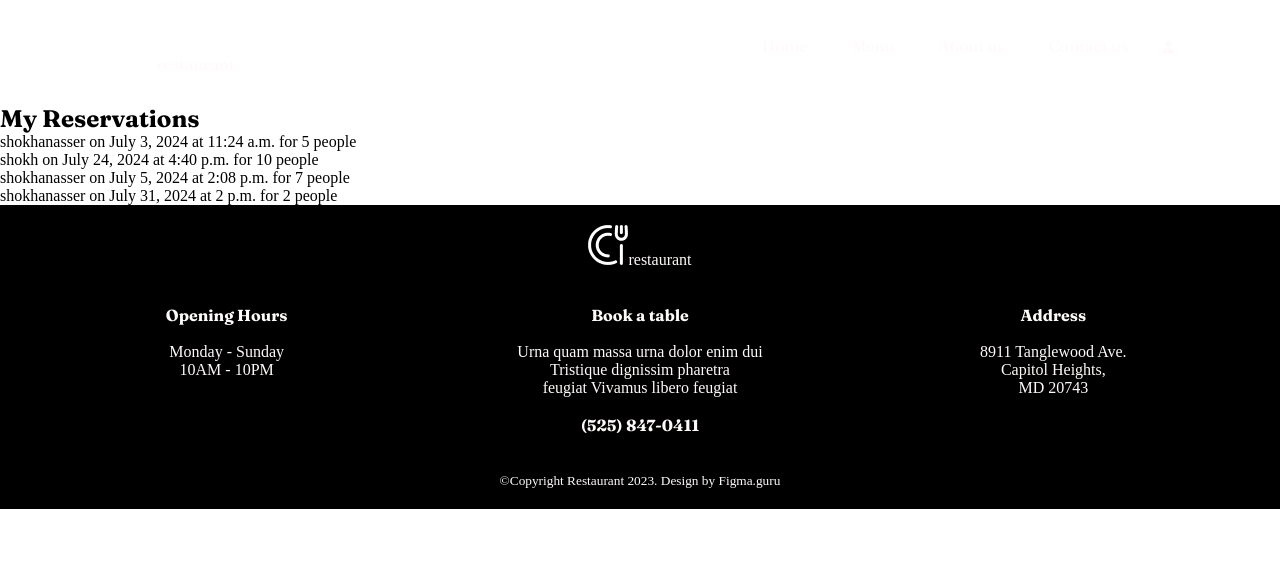
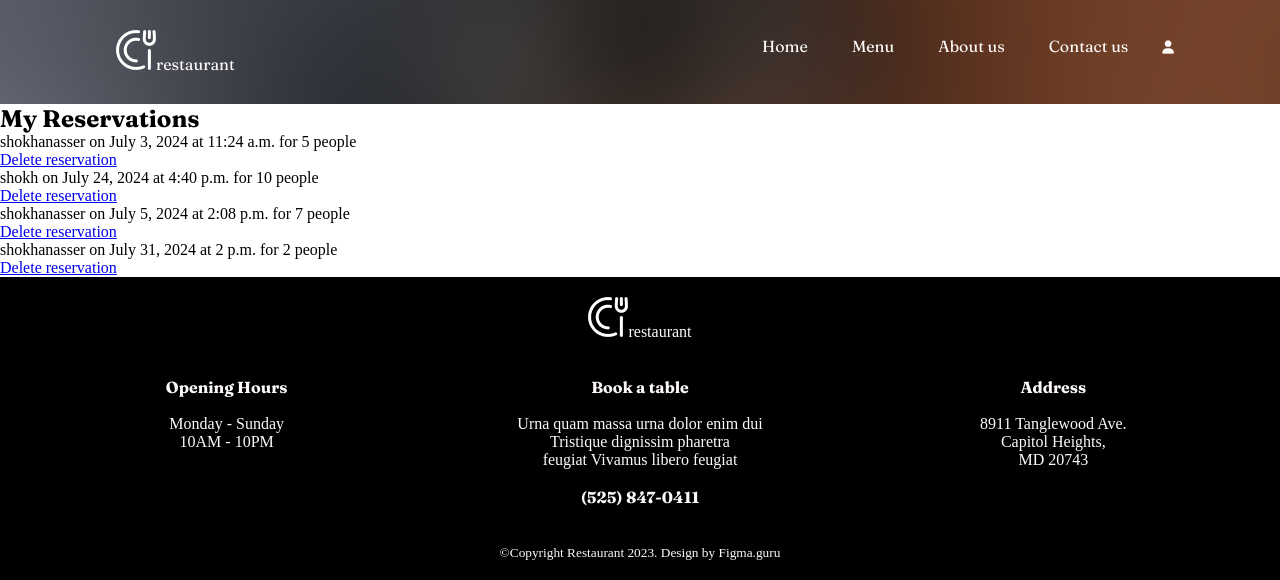
Before and after one commit to Shokhanasser1/restaurant, a Django app: page /reservations/ in a window 1280 px wide. Shown: the top 580 px of the page. Run offline with Django 4.2, Linux system fonts and the light colour scheme; a user stored in the database is signed in; data comes from the database, SQL or seed files in the repository; both versions use the stored data as it was after the commit; style sheets or scripts are compiled from the project's sources.

Commit message:
a lot of things

```diff
--- /dev/null
+++ b/menu/templates/reservation_delete.html
@@ -0,0 +1,5 @@
+<form method="post">
+    {% csrf_token %}
+    <button type="submit">Удалить</button>
+    <a href="{% url 'home' %}">Отмена</a>
+</form>
--- a/menu/templates/reservation_list.html
+++ b/menu/templates/reservation_list.html
@@ -2,10 +2,7 @@
 {% load static %}
 
 {% block title %}
-Reservation list page
-{% endblock %}
-
-{% block header %}
+My reservations page
 {% endblock %}
 
 {% block content %}
@@ -13,6 +10,7 @@ Reservation list page
 <ul>
     {% for reservation in reservations %}
         <li>{{ reservation.name }} on {{ reservation.date }} at {{ reservation.time }} for {{ reservation.persons_number }} people</li>
+        <li><a href="{% url 'reservation_delete' reservation.id%}">Delete reservation</a></li>
     {% endfor %}
 </ul>
 {% endblock %}
--- a/menu/urls.py
+++ b/menu/urls.py
@@ -7,11 +7,13 @@ urlpatterns = [
     path("login/", login_view, name="login"),
     path("logout/", logout_view, name="logout"),
 
+    path('', views.home, name='home'),
     path('', include('users.urls')),
 
     path('create_reservation/', views.create_reservation, name='create_reservation'),
     path('reservations/', views.reservation_list, name='reservation_list'),
-    path('', views.home, name='home'),
+    path('reservation/<int:reservation_id>/delete/', views.reservation_delete, name='reservation_delete'),
+
     path('menu/', include('menu.menu_urls')),
     path('about/', views.about, name='about'),
     path('contact/', views.contact, name='contact'),
--- a/menu/views.py
+++ b/menu/views.py
@@ -1,4 +1,4 @@
-from django.shortcuts import render, redirect
+from django.shortcuts import render, redirect, get_object_or_404
 from django.contrib.auth.decorators import login_required
 from django.contrib import messages
 from .forms import ReservationForm
@@ -25,7 +25,21 @@ def reservation_list(request):
     reservations = Reservation.objects.filter(user=request.user)
     return render(request, 'reservation_list.html', {'reservations': reservations})
 
+@login_required
+def reservation_delete(request, reservation_id):
+    reservation = get_object_or_404(Reservation, id=reservation_id)
 
+    if request.user != reservation.user:
+        return redirect('home')
+
+    if request.method == 'POST':
+        reservation.delete()
+        return redirect('reservation_list')
+
+    context = {
+        'reservation': reservation
+    }
+    return render(request, 'reservation_delete.html', context)
 
 def home(request):
     form = ReservationForm(user=request.user if request.user.is_authenticated else None)
--- a/static/styles/style.css
+++ b/static/styles/style.css
@@ -59,6 +59,26 @@ h1, h2, h3, h4, h5, h6 {
   width: 100%;
   height: 100%;
   background: url(/static/images/contact-header-bg.png);
+  background-repeat: no-repeat;
+  background-position: center;
+  background-size: cover;
+  background-blend-mode: darken;
+}
+
+.reservation-header {
+  width: 100%;
+  height: 100%;
+  background: url(/static/images/contact-header-bg.png);
+  background-repeat: no-repeat;
+  background-position: center;
+  background-size: cover;
+  background-blend-mode: darken;
+}
+
+.reservation-nav {
+  width: 100%;
+  height: 100%;
+  background: url(/static/images/bg.png);
   background-repeat: no-repeat;
   background-position: center;
   background-size: cover;
--- a/static/styles/style.scss
+++ b/static/styles/style.scss
@@ -63,6 +63,24 @@ h1,h2,h3,h4,h5,h6 {
         background-position: center;
         background-size: cover;
         background-blend-mode: darken;
+}
+.reservation-header {
+    width: 100%;
+    height: 100%;
+    background: url(/static/images/contact-header-bg.png);
+    background-repeat: no-repeat;
+    background-position: center;
+    background-size: cover;
+    background-blend-mode: darken;
+}
+.reservation-nav {
+    width: 100%;
+    height: 100%;
+    background: url(/static/images/bg.png);
+    background-repeat: no-repeat;
+    background-position: center;
+    background-size: cover;
+    background-blend-mode: darken;
 }
 
 .pages-header {
--- a/templates/base.html
+++ b/templates/base.html
@@ -27,11 +27,14 @@
         {% elif request.path == '/menu/main_menu/' %}menu-header-2
         {% elif  request.path == '/about/' %}about-header
         {% elif  request.path == '/contact/' %}contact-header
+        {% elif  request.path == '/reservations/' %}reservation-nav
         {% endif %}">
             <div class="{% if request.path == '/create/' %}navbar-register-login
                         {% elif request.path == '/login/' %}navbar-register-login
                         {% elif request.path == '/profile/' %}navbar-register-login
                         {% elif request.path == '/profile/edit/' %}navbar-register-login
+
+
                         {% else %}navbar{% endif %}">
                 {% include 'navbar.html' %}
             </div>
@@ -77,10 +80,10 @@
         });
 
 
-        document.addEventListener('DOMContentLoaded', function() {
+        document.addEventListener('DOMContentLoaded', function () {
             var messagesContainer = document.getElementById('messages-container');
             if (messagesContainer) {
-                setTimeout(function() {
+                setTimeout(function () {
                     messagesContainer.style.display = 'none';
                 }, 3000); // Скрывать сообщения через 5 секунд (5000 миллисекунд)
             }
--- a/templates/navbar.html
+++ b/templates/navbar.html
@@ -23,6 +23,9 @@
     <div class="profile-menu">
         <div class="profile-item">
             <a href="{% url 'profile' %}">Profile</a>
+        </div>
+        <div class="profile-item">
+            <a href="{% url 'reservation_list' %}">My reservations</a>
         </div>
         <div class="profile-item">
             <a href="{% url 'logout' %}">Logout</a>
--- a/users/templates/profile.html
+++ b/users/templates/profile.html
@@ -18,8 +18,8 @@ Profile page
 <div class="profile-container">
     <b>Профиль пользователя <span>{{ profile.user.username }}</span></b>
     <a href="{% url 'edit_profile' %}">Редактировать профиль</a>
-    <p><strong>Name: </strong><span>{{profile.first_name}} {{profile.last_name}}</span></p>
-    <p><strong>Email: </strong><span>{{ profile.email }}</span></p>
+    <p><strong>Name: </strong><span>{{profile.user.first_name}} {{profile.user.last_name}}</span></p>
+    <p><strong>Email: </strong><span>{{ profile.user.email }}</span></p>
     <p><strong>О себе: </strong><span>{{ profile.bio }}</span></p>
 
 </div>
```
Also changed, not shown: users/forms.py (+1 -11 lines), users/views.py (+4 -5 lines), db.sqlite3, static/styles/navbar.scss (line endings or trailing spaces), 1 other file.
